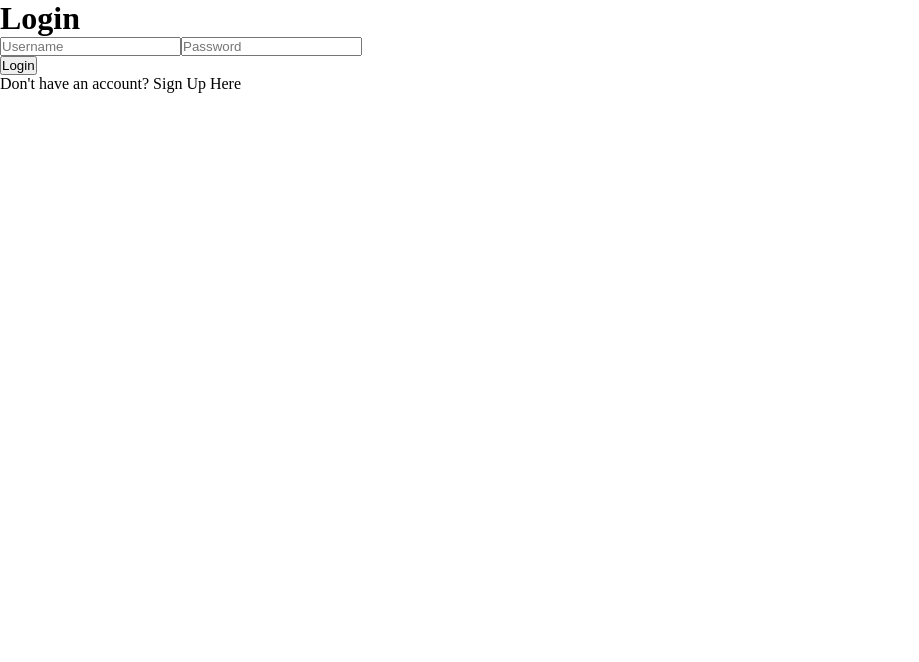
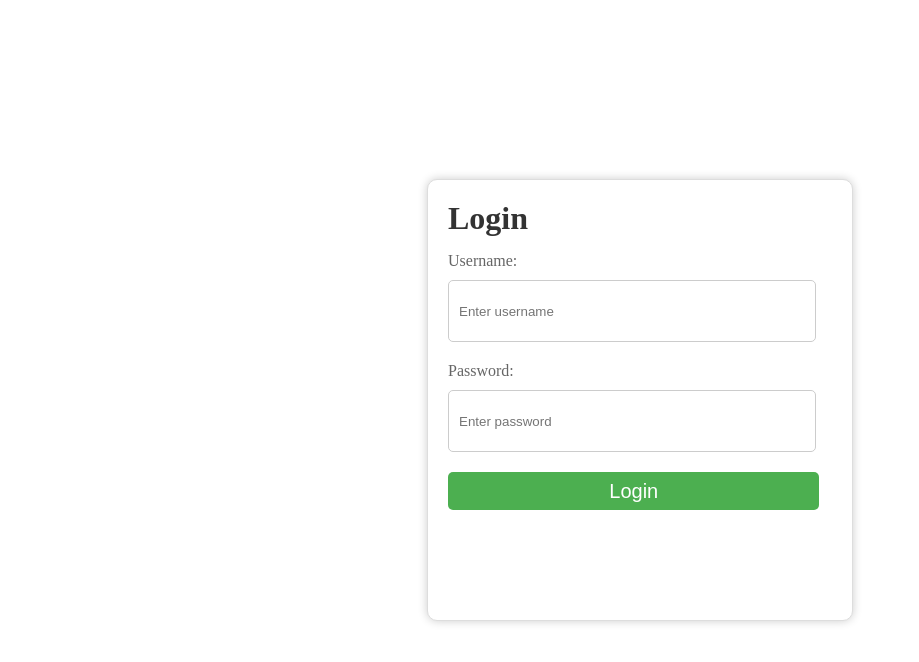
Before and after one commit to naimish73/wellnesswave, a React (Vite) app: page /login in a window 1280 px wide. Shown: the top 662 px of the page, without its empty margins (0-919 px from the left). Built offline with nearby package versions, Linux system fonts and the light colour scheme.

Commit message:
Updated Login page

```diff
--- a/src/pages/Login/Login.css
+++ b/src/pages/Login/Login.css
@@ -0,0 +1,56 @@
+.login-container {
+    display: flex;
+    justify-content: center;
+    align-items: center;
+    height: 100vh;
+}
+.login-form {
+    height: 50%;
+    width: 30%;
+    background-color: #fff;
+    padding: 20px;
+    border: 1px solid #ddd;
+    border-radius: 10px;
+    box-shadow: 0 0 10px rgba(0, 0, 0, 0.2);
+}
+
+.login-form h1 {
+    margin-top: 0;
+    margin-bottom: 15px;
+    color: #333;
+    font-weight: bold;
+}
+.ln-label {
+    display: block;
+    margin-bottom: 10px;
+    color: #666;
+}
+.ln-input {
+    width: 90%;
+    height: 40px;
+    margin-bottom: 20px;
+    padding: 10px;
+    border: 1px solid #ccc;
+    border-radius: 5px;
+}
+.ln-input:focus {
+    border-color: #aaa;
+    box-shadow: 0 0 10px rgba(0, 0, 0, 0.1);
+}
+.ln-btn {
+    font-size: 20px;
+    background-color: #4CAF50;
+    color: #fff;
+    padding: 2% 42%;
+    text-align: center;
+    border: none;
+    border-radius: 5px;
+    cursor: pointer;
+}
+.ln-btn:hover {
+    background-color: #3e8e41;
+}
+.error {
+    color: red;
+    margin-bottom: 20px;
+}
--- a/src/pages/Login/Login.jsx
+++ b/src/pages/Login/Login.jsx
@@ -1,18 +1,69 @@
-import React from 'react'
+// import React from 'react'
 
-const Login = () => {
+// const Login = () => {
+//   return (
+//     <div className='login'>
+//         <div className='login-container'>
+//             <h1>Login</h1>
+//             <div className='login-fields'>
+//                 <input type="text" placeholder="Username" />
+//                 <input type="password" placeholder="Password" />
+//             </div>
+//             <button>Login</button>
+//             <p className='login-signup'>Don't have an account? <span>Sign Up Here</span></p>
+//         </div>
+//     </div>
+//   )
+// }
+// export default Login;
+import React, { useState } from 'react';
+import './Login.css';
+
+function Login() {
+  const [username, setUsername] = useState('');
+  const [password, setPassword] = useState('');
+  const [error, setError] = useState(null);
+
+  const handleSubmit = (e) => {
+    e.preventDefault();
+    // Call API to authenticate user
+    // For demo purposes, just simulate a successful login
+    if (username === 'admin' && password === 'password') {
+      console.log('Login successful!');
+    } else {
+      setError('Invalid username or password');
+    }
+  };
+
   return (
-    <div className='login'>
-        <div className='login-container'>
-            <h1>Login</h1>
-            <div className='login-fields'>
-                <input type="text" placeholder="Username" />
-                <input type="password" placeholder="Password" />
-            </div>
-            <button>Login</button>
-            <p className='login-signup'>Don't have an account? <span>Sign Up Here</span></p>
-        </div>
+    <div className="login-container">
+      <div className="login-form">
+        <h1>Login</h1>
+        <form onSubmit={handleSubmit}>
+          <label className='ln-label'>Username:</label>
+          <input
+            className='ln-input'
+            type="text"
+            value={username}
+            onChange={(e) => setUsername(e.target.value)}
+            placeholder="Enter username"
+          />
+          <br />
+          <label className='ln-label'>Password:</label>
+          <input
+            className='ln-input'
+            type="password"
+            value={password}
+            onChange={(e) => setPassword(e.target.value)}
+            placeholder="Enter password"
+          />
+          <br />
+          {error && <div className="error">{error}</div>}
+          <button className='ln-btn' type="submit">Login</button>
+        </form>
+      </div>
     </div>
-  )
+  );
 }
+
 export default Login;
```
